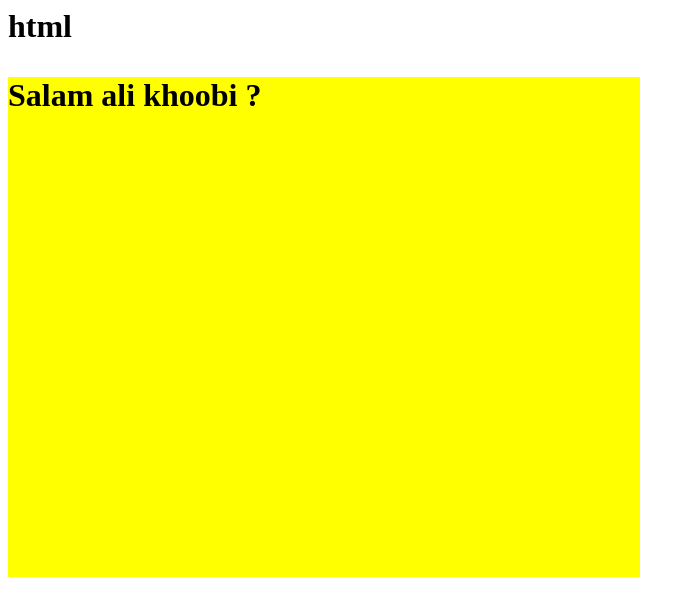
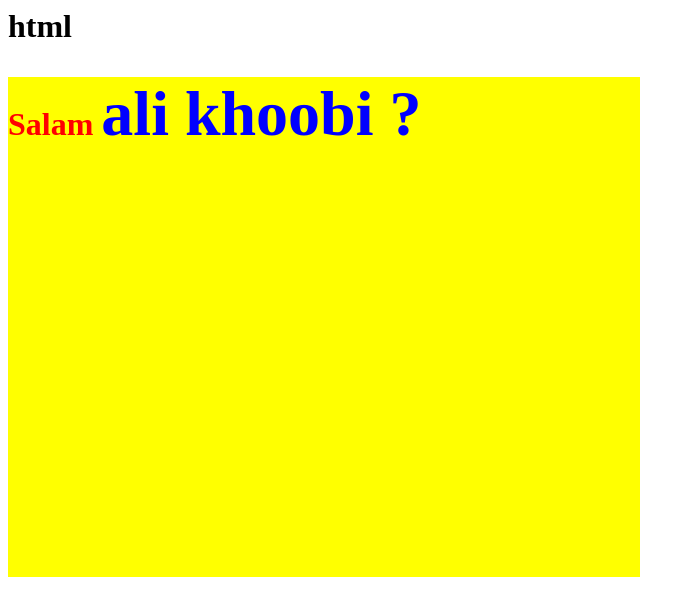
Before and after one commit to aotarmin/aotarmin, a plain HTML site: page y.html in a window 1280 px wide. Shown: the whole page, without its empty margins (0-695 px from the left). Drawn offline with Linux system fonts and the light colour scheme.

Commit message:
Update y.html

```diff
--- a/y.html
+++ b/y.html
@@ -5,12 +5,12 @@
       </head>
       <body>
       <h1>html </h1>
-       <p style="font-size:24pt;<p>
+       <p style="font-size:24pt;
 color:red;background-color:yellow;
 width:50%;height:500px;
 font-weight:bold;
 ;">
-                Salam ali khoobi ?
+                Salam <span style="font-size: 48pt;color:blue;"> ali</soan> khoobi ?
        </p>
       </body>
 </html>
```
